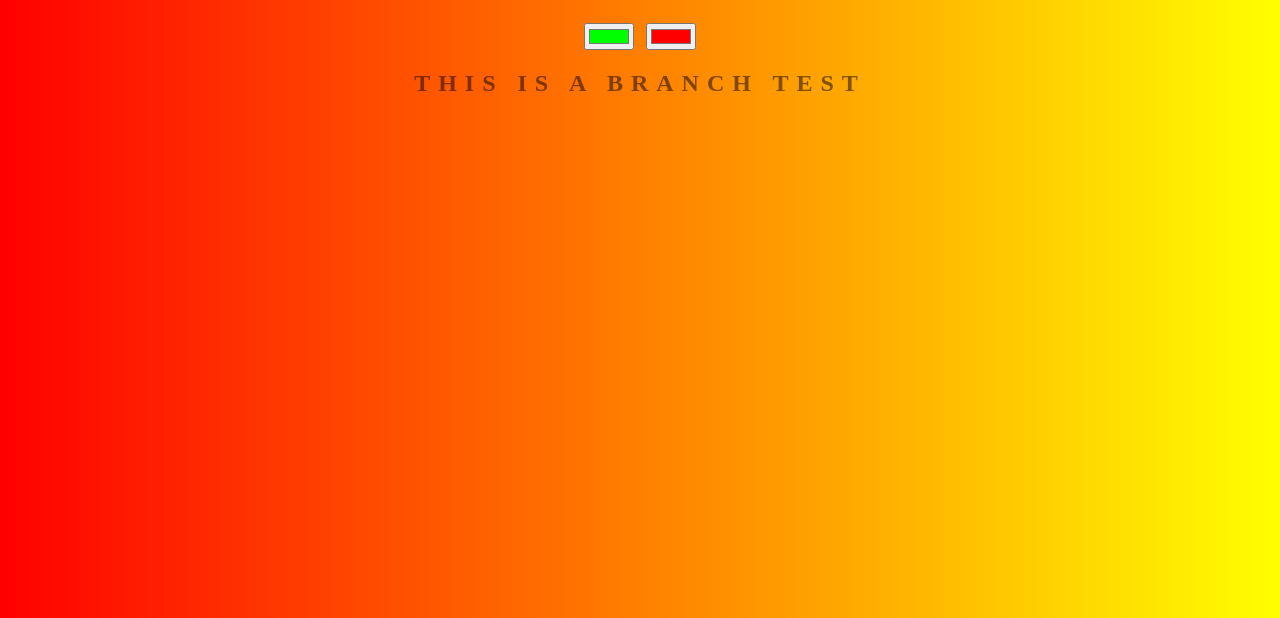
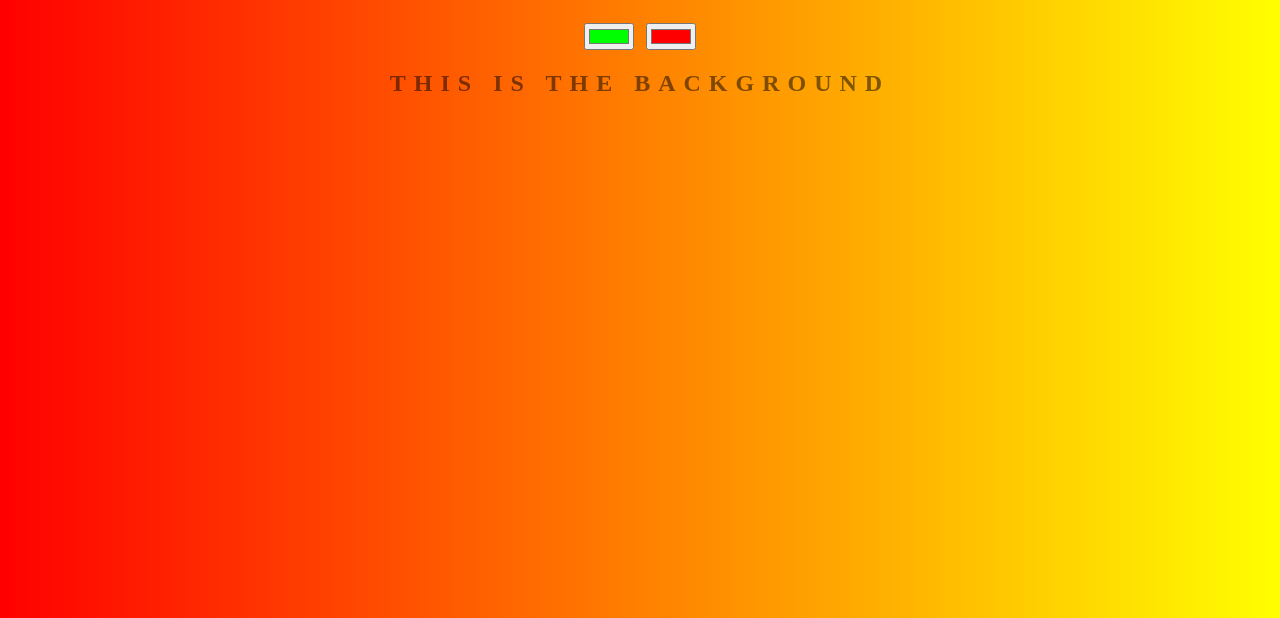
Before and after one commit to Roberto315/background-generator, a plain HTML site: page index.html in a window 1280 px wide. Shown: the part 182-800 px from the top of the page. Drawn offline with Linux system fonts and the light colour scheme.

Commit message:
changing teeeext

```diff
--- a/index.html
+++ b/index.html
@@ -10,7 +10,7 @@
    <h1>Background Generator</h1>
    <input class="color1" type="color" name="color1" value="#00ff00">
 	<input class="color2" type="color" name="color2" value="#ff0000">
-   <h2>This is a branch test</h2>
+   <h2>This is the background</h2>
    <h3></h3>
 <script type="text/javascript" src="script.js"></script>
 </body>
```
